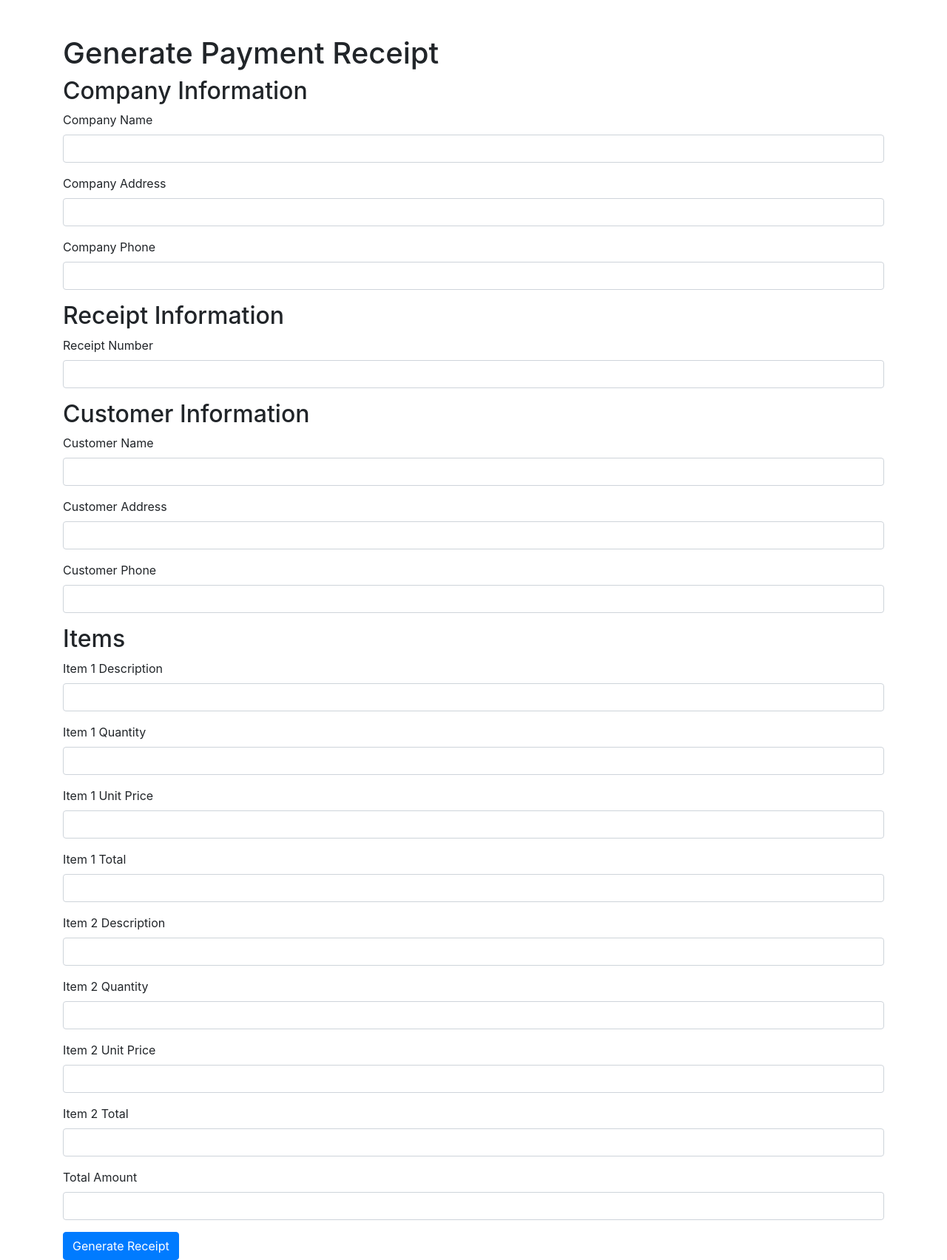
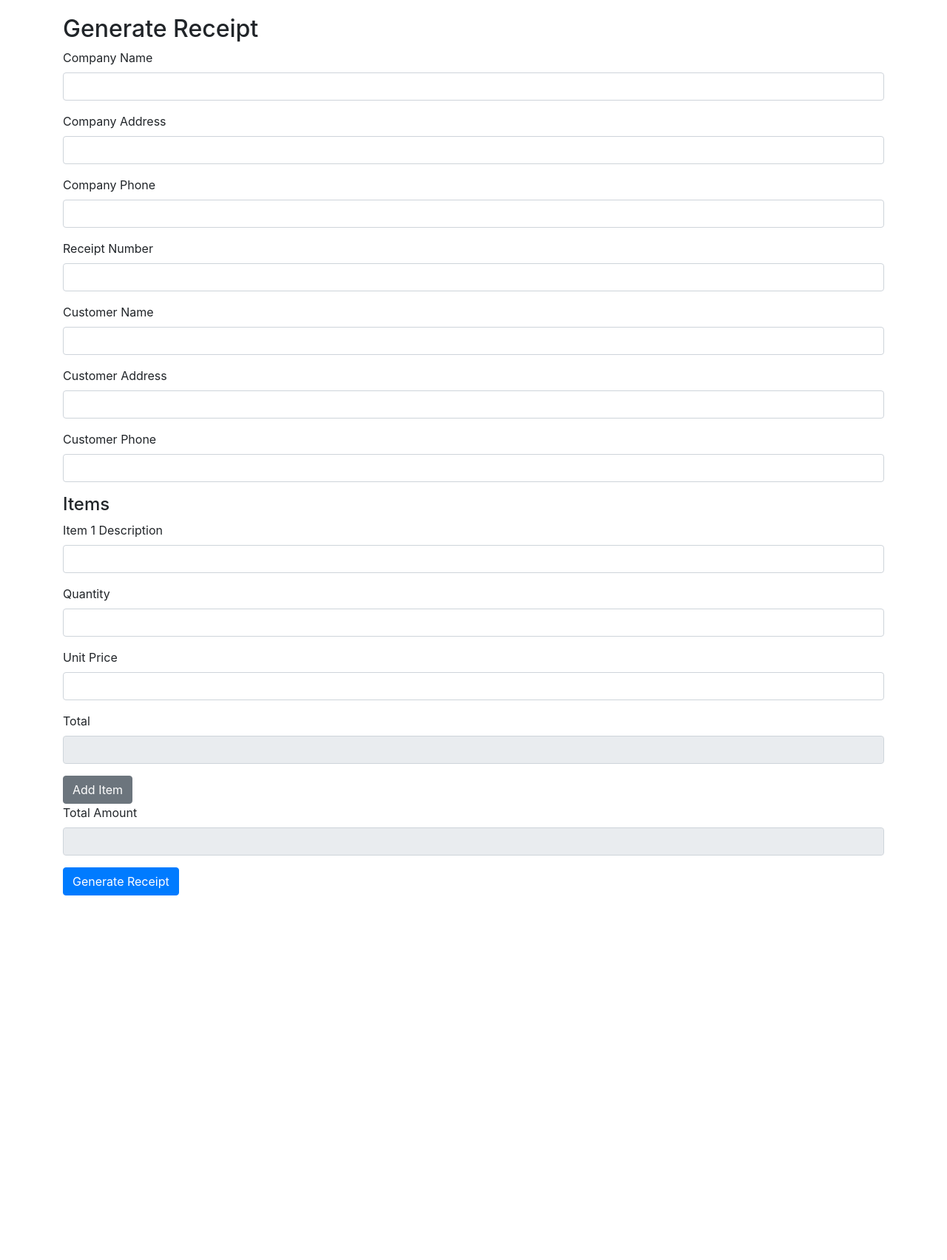
Before and after one commit to alokshandilya/CBTCIP, a Flask app: page / in a window 1280 px wide. Shown: the whole page at 74% size. After the commit the page ends 1211 px from the top, so only its background shows below. Run offline with Flask 3, Linux system fonts and the light colour scheme; some libraries are stand-ins or nearby versions.

Commit message:
improve application
- automatic total calculation
- add item option

```diff
--- a/payment-receipt/flask-application/app.py
+++ b/payment-receipt/flask-application/app.py
@@ -1,10 +1,11 @@
-from flask import Flask, render_template, request, send_file
+from flask import Flask, render_template, request, send_file, redirect, url_for, flash
 from reportlab.lib.pagesizes import letter
 from reportlab.pdfgen import canvas
 from datetime import datetime
 import os
 
 app = Flask(__name__)
+app.secret_key = "your_secret_key"
 
 
 def create_receipt(filename, transaction_details):
@@ -89,34 +90,50 @@ def form():
 
 @app.route("/generate_receipt", methods=["POST"])
 def generate_receipt():
-    transaction_details = {
-        "company_name": request.form["company_name"],
-        "company_address": request.form["company_address"],
-        "company_phone": request.form["company_phone"],
-        "receipt_number": request.form["receipt_number"],
-        "customer_name": request.form["customer_name"],
-        "customer_address": request.form["customer_address"],
-        "customer_phone": request.form["customer_phone"],
-        "items": [
-            {
-                "description": request.form["item1_description"],
-                "quantity": int(request.form["item1_quantity"]),
-                "unit_price": float(request.form["item1_unit_price"]),
-                "total": float(request.form["item1_total"]),
-            },
-            {
-                "description": request.form["item2_description"],
-                "quantity": int(request.form["item2_quantity"]),
-                "unit_price": float(request.form["item2_unit_price"]),
-                "total": float(request.form["item2_total"]),
-            },
-        ],
-        "total_amount": float(request.form["total_amount"]),
-    }
+    try:
+        company_name = request.form["company_name"]
+        company_address = request.form["company_address"]
+        company_phone = request.form["company_phone"]
+        receipt_number = request.form["receipt_number"]
+        customer_name = request.form["customer_name"]
+        customer_address = request.form["customer_address"]
+        customer_phone = request.form["customer_phone"]
 
-    receipt_filename = os.path.join("static", "receipt.pdf")
-    create_receipt(receipt_filename, transaction_details)
-    return send_file(receipt_filename, as_attachment=True)
+        items = []
+        total_amount = 0
+        for i in range(1, int(request.form["item_count"]) + 1):
+            description = request.form[f"item{i}_description"]
+            quantity = int(request.form[f"item{i}_quantity"])
+            unit_price = float(request.form[f"item{i}_unit_price"])
+            total = quantity * unit_price
+            total_amount += total
+
+            item = {
+                "description": description,
+                "quantity": quantity,
+                "unit_price": unit_price,
+                "total": total,
+            }
+            items.append(item)
+
+        transaction_details = {
+            "company_name": company_name,
+            "company_address": company_address,
+            "company_phone": company_phone,
+            "receipt_number": receipt_number,
+            "customer_name": customer_name,
+            "customer_address": customer_address,
+            "customer_phone": customer_phone,
+            "items": items,
+            "total_amount": total_amount,
+        }
+
+        receipt_filename = os.path.join("static", "receipt.pdf")
+        create_receipt(receipt_filename, transaction_details)
+        return send_file(receipt_filename, as_attachment=True)
+    except Exception as e:
+        flash(f"An error occurred: {e}")
+        return redirect(url_for("form"))
 
 
 if __name__ == "__main__":
--- a/payment-receipt/flask-application/templates/form.html
+++ b/payment-receipt/flask-application/templates/form.html
@@ -1,17 +1,26 @@
-<!doctype html>
+<!DOCTYPE html>
 <html lang="en">
 
 <head>
-  <meta charset="utf-8">
+  <meta charset="UTF-8">
+  <meta name="viewport" content="width=device-width, initial-scale=1.0">
   <title>Receipt Generator</title>
-  <link rel="stylesheet" href="https://stackpath.bootstrapcdn.com/bootstrap/4.3.1/css/bootstrap.min.css">
+  <link rel="stylesheet" href="https://maxcdn.bootstrapcdn.com/bootstrap/4.0.0/css/bootstrap.min.css">
+  <style>
+    body {
+      padding: 20px;
+    }
+
+    .item-row {
+      margin-bottom: 15px;
+    }
+  </style>
 </head>
 
 <body>
   <div class="container">
-    <h1 class="mt-5">Generate Payment Receipt</h1>
-    <form action="/generate_receipt" method="post">
-      <h2>Company Information</h2>
+    <h2>Generate Receipt</h2>
+    <form action="/generate_receipt" method="POST">
       <div class="form-group">
         <label for="company_name">Company Name</label>
         <input type="text" class="form-control" id="company_name" name="company_name" required>
@@ -24,12 +33,10 @@
         <label for="company_phone">Company Phone</label>
         <input type="text" class="form-control" id="company_phone" name="company_phone" required>
       </div>
-      <h2>Receipt Information</h2>
       <div class="form-group">
         <label for="receipt_number">Receipt Number</label>
         <input type="text" class="form-control" id="receipt_number" name="receipt_number" required>
       </div>
-      <h2>Customer Information</h2>
       <div class="form-group">
         <label for="customer_name">Customer Name</label>
         <input type="text" class="form-control" id="customer_name" name="customer_name" required>
@@ -42,46 +49,82 @@
         <label for="customer_phone">Customer Phone</label>
         <input type="text" class="form-control" id="customer_phone" name="customer_phone" required>
       </div>
-      <h2>Items</h2>
+
+      <h4>Items</h4>
+      <div id="item-container">
+        <div class="item-row">
           <div class="form-group">
             <label for="item1_description">Item 1 Description</label>
             <input type="text" class="form-control" id="item1_description" name="item1_description" required>
           </div>
           <div class="form-group">
-        <label for="item1_quantity">Item 1 Quantity</label>
-        <input type="number" class="form-control" id="item1_quantity" name="item1_quantity" required>
+            <label for="item1_quantity">Quantity</label>
+            <input type="number" class="form-control" id="item1_quantity" name="item1_quantity" required
+              onchange="calculateTotal(1)">
           </div>
           <div class="form-group">
-        <label for="item1_unit_price">Item 1 Unit Price</label>
-        <input type="number" step="0.01" class="form-control" id="item1_unit_price" name="item1_unit_price" required>
+            <label for="item1_unit_price">Unit Price</label>
+            <input type="number" step="0.01" class="form-control" id="item1_unit_price" name="item1_unit_price" required
+              onchange="calculateTotal(1)">
           </div>
           <div class="form-group">
-        <label for="item1_total">Item 1 Total</label>
-        <input type="number" step="0.01" class="form-control" id="item1_total" name="item1_total" required>
+            <label for="item1_total">Total</label>
+            <input type="number" step="0.01" class="form-control" id="item1_total" name="item1_total" readonly>
           </div>
-      <div class="form-group">
-        <label for="item2_description">Item 2 Description</label>
-        <input type="text" class="form-control" id="item2_description" name="item2_description" required>
         </div>
-      <div class="form-group">
-        <label for="item2_quantity">Item 2 Quantity</label>
-        <input type="number" class="form-control" id="item2_quantity" name="item2_quantity" required>
       </div>
-      <div class="form-group">
-        <label for="item2_unit_price">Item 2 Unit Price</label>
-        <input type="number" step="0.01" class="form-control" id="item2_unit_price" name="item2_unit_price" required>
-      </div>
-      <div class="form-group">
-        <label for="item2_total">Item 2 Total</label>
-        <input type="number" step="0.01" class="form-control" id="item2_total" name="item2_total" required>
-      </div>
+      <input type="hidden" id="item_count" name="item_count" value="1">
+      <button type="button" class="btn btn-secondary" id="add-item">Add Item</button>
       <div class="form-group">
         <label for="total_amount">Total Amount</label>
-        <input type="number" step="0.01" class="form-control" id="total_amount" name="total_amount" required>
+        <input type="number" step="0.01" class="form-control" id="total_amount" name="total_amount" readonly>
       </div>
       <button type="submit" class="btn btn-primary">Generate Receipt</button>
     </form>
   </div>
+
+  <script>
+    function calculateTotal(itemNumber) {
+      const quantity = parseFloat(document.getElementById(`item${itemNumber}_quantity`).value);
+      const unitPrice = parseFloat(document.getElementById(`item${itemNumber}_unit_price`).value);
+      const total = quantity * unitPrice;
+      document.getElementById(`item${itemNumber}_total`).value = total.toFixed(2);
+
+      // Recalculate total amount
+      let totalAmount = 0;
+      for (let i = 1; i <= parseInt(document.getElementById('item_count').value); i++) {
+        totalAmount += parseFloat(document.getElementById(`item${i}_total`).value);
+      }
+      document.getElementById('total_amount').value = totalAmount.toFixed(2);
+    }
+
+    document.getElementById('add-item').addEventListener('click', function () {
+      const itemCount = document.getElementById('item-container').children.length + 1;
+      const itemContainer = document.getElementById('item-container');
+      const itemRow = document.createElement('div');
+      itemRow.className = 'item-row';
+      itemRow.innerHTML = `
+                <div class="form-group">
+                    <label for="item${itemCount}_description">Item ${itemCount} Description</label>
+                    <input type="text" class="form-control" id="item${itemCount}_description" name="item${itemCount}_description" required>
+                </div>
+                <div class="form-group">
+                    <label for="item${itemCount}_quantity">Quantity</label>
+                    <input type="number" class="form-control" id="item${itemCount}_quantity" name="item${itemCount}_quantity" required onchange="calculateTotal(${itemCount})">
+                </div>
+                <div class="form-group">
+                    <label for="item${itemCount}_unit_price">Unit Price</label>
+                    <input type="number" step="0.01" class="form-control" id="item${itemCount}_unit_price" name="item${itemCount}_unit_price" required onchange="calculateTotal(${itemCount})">
+                </div>
+                <div class="form-group">
+                    <label for="item${itemCount}_total">Total</label>
+                    <input type="number" step="0.01" class="form-control" id="item${itemCount}_total" name="item${itemCount}_total" readonly>
+                </div>
+            `;
+      itemContainer.appendChild(itemRow);
+      document.getElementById('item_count').value = itemCount;
+    });
+  </script>
 </body>
 
 </html>
```
Also changed, not shown: 1 other file. Lines whose indentation alone changed are shown as unchanged.
